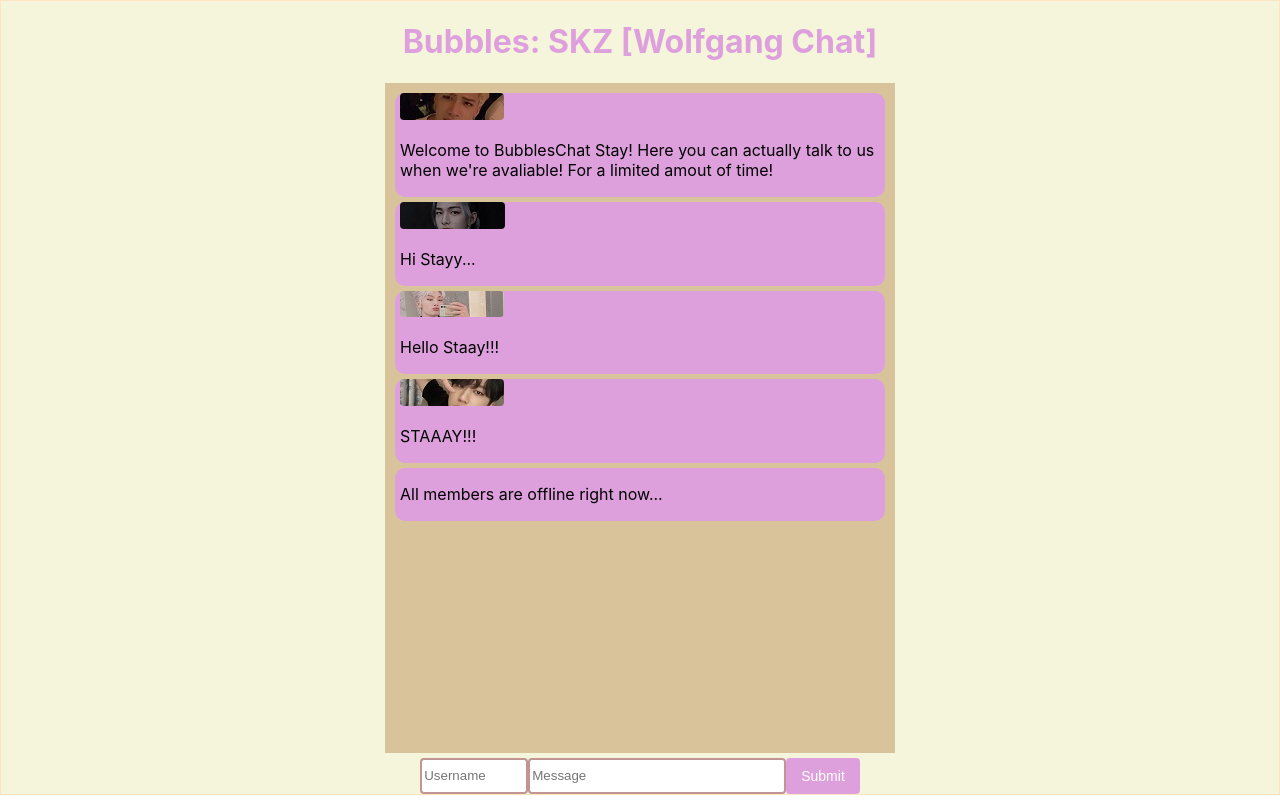
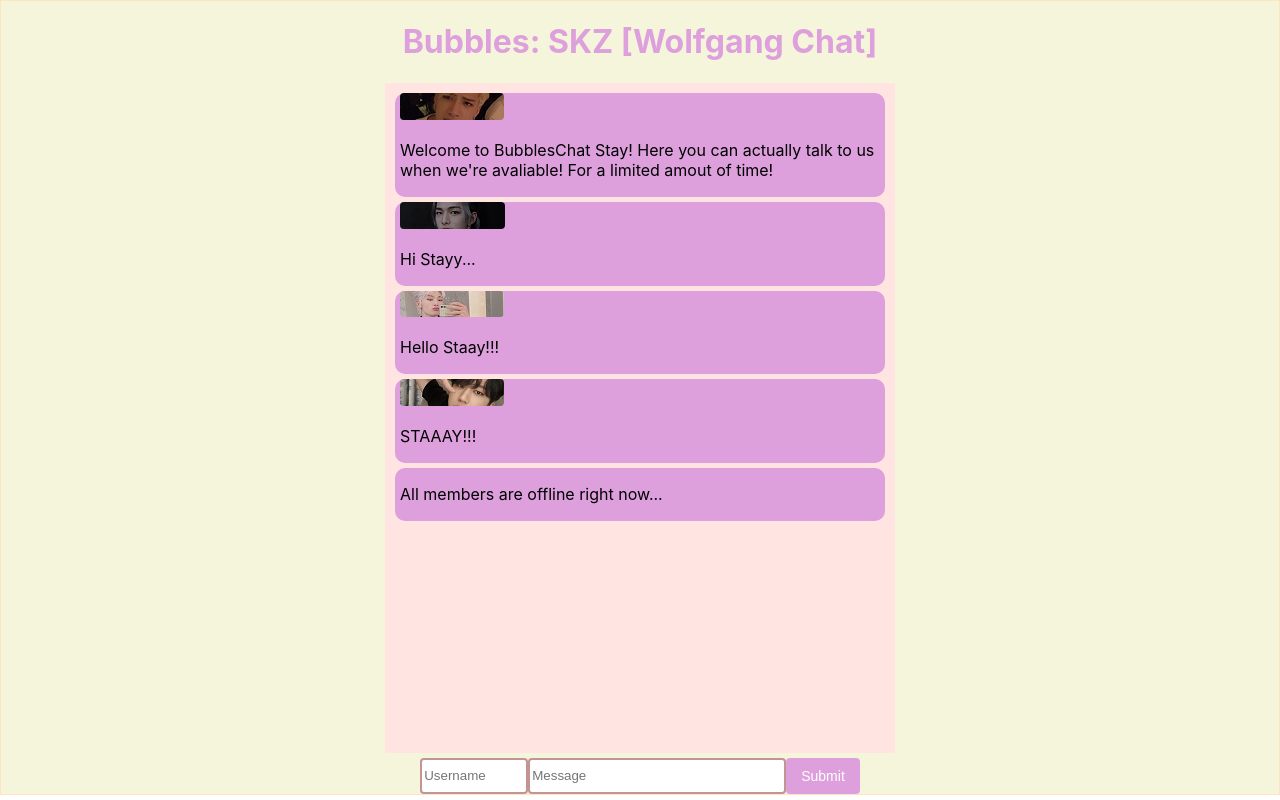
Before and after one commit to future4code/ailton-Mayara-Hashimoto, a React (Create React App) app in the folder modulo2/projeto-whatslab/whatslab/: page / in a window 1280 px wide. Built offline with nearby package versions, Linux system fonts and the light colour scheme.

Commit message:
mudanças

```diff
--- a/modulo2/projeto-whatslab/whatslab/src/App.js
+++ b/modulo2/projeto-whatslab/whatslab/src/App.js
@@ -26,21 +26,32 @@
   width: 500px;
   height: 660px;
   margin: 5px auto;
-  background-color: #D8C39A;
+  background-color: #FFE4E1;
   padding: 5px;
   text-align: flex-start;
   color: rgb(0, 0, 0);
   overflow: auto;
   word-wrap: break-word;
   word-break: break-all;
+  ::-webkit-scrollbar {
+    width: 10px;
+  }
+  ::-webkit-scrollbar-track {
+    background: #f57bf5;
+  }
+  ::-webkit-scrollbar-thumb {
+    background: #D8BFD8;
+  }
+  ::-webkit-scrollbar-thumb:hover {
+    background: #FFC0CB;
+  }
 
-  `
-
-  const Users = styled.img `
+`
+const Users = styled.img `
     border-radius: 4px;
     align-items: center;
     justify-content: center;
-  `
+`
 const Username = styled.input `
     display: flex;
     border: 2px solid rgb(194, 148, 148);
@@ -48,7 +59,7 @@
     justify-content: space-between;
     width: 100px;
     height: 30px;
-  `
+`
 const MessageBox = styled.input `
     display: flex;
     border: 2px solid rgb(194, 148, 148);
@@ -157,9 +168,6 @@
         </UserMessage>
       );
     });
-
-
-
     return (
       <Container>
 
```
